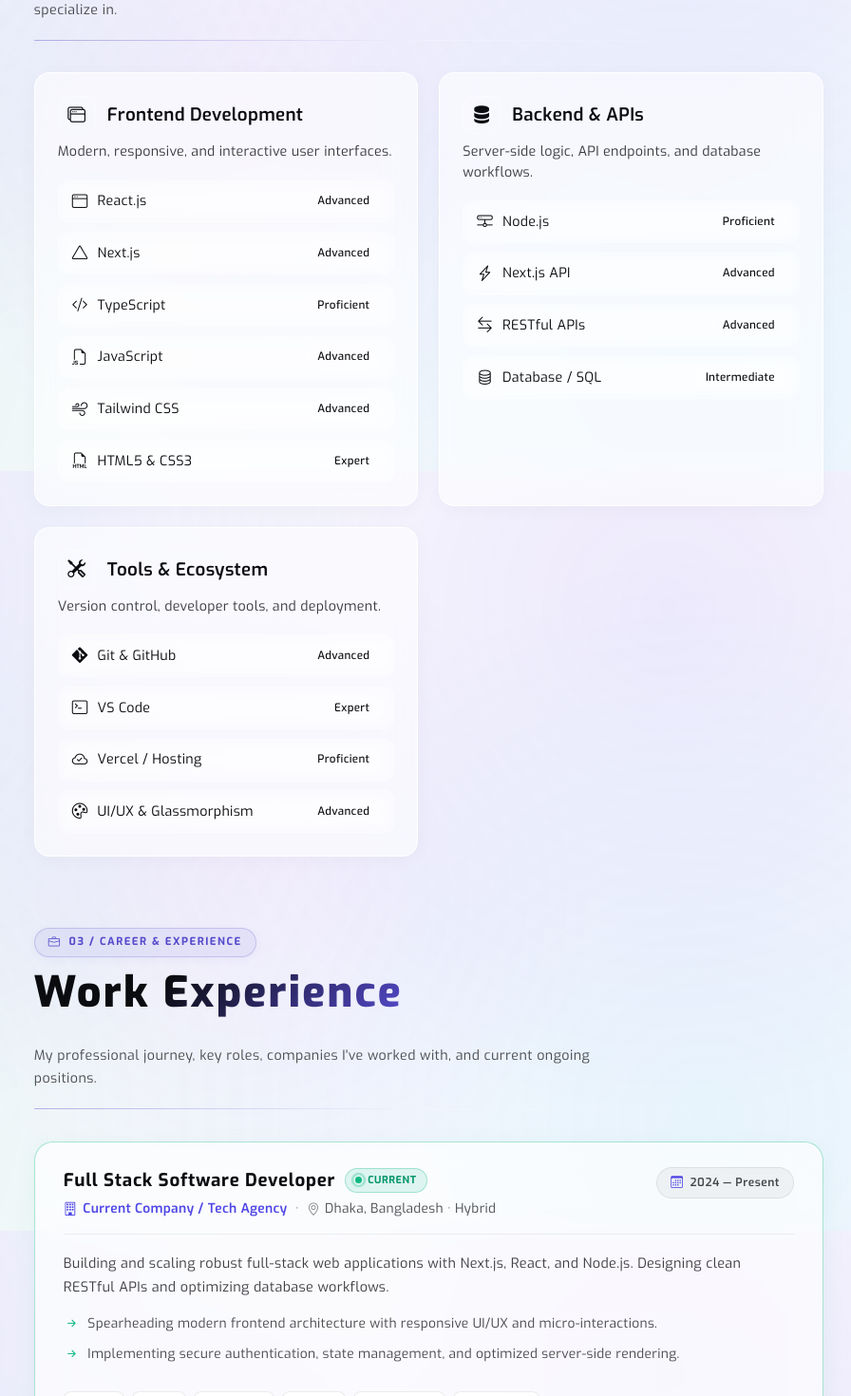
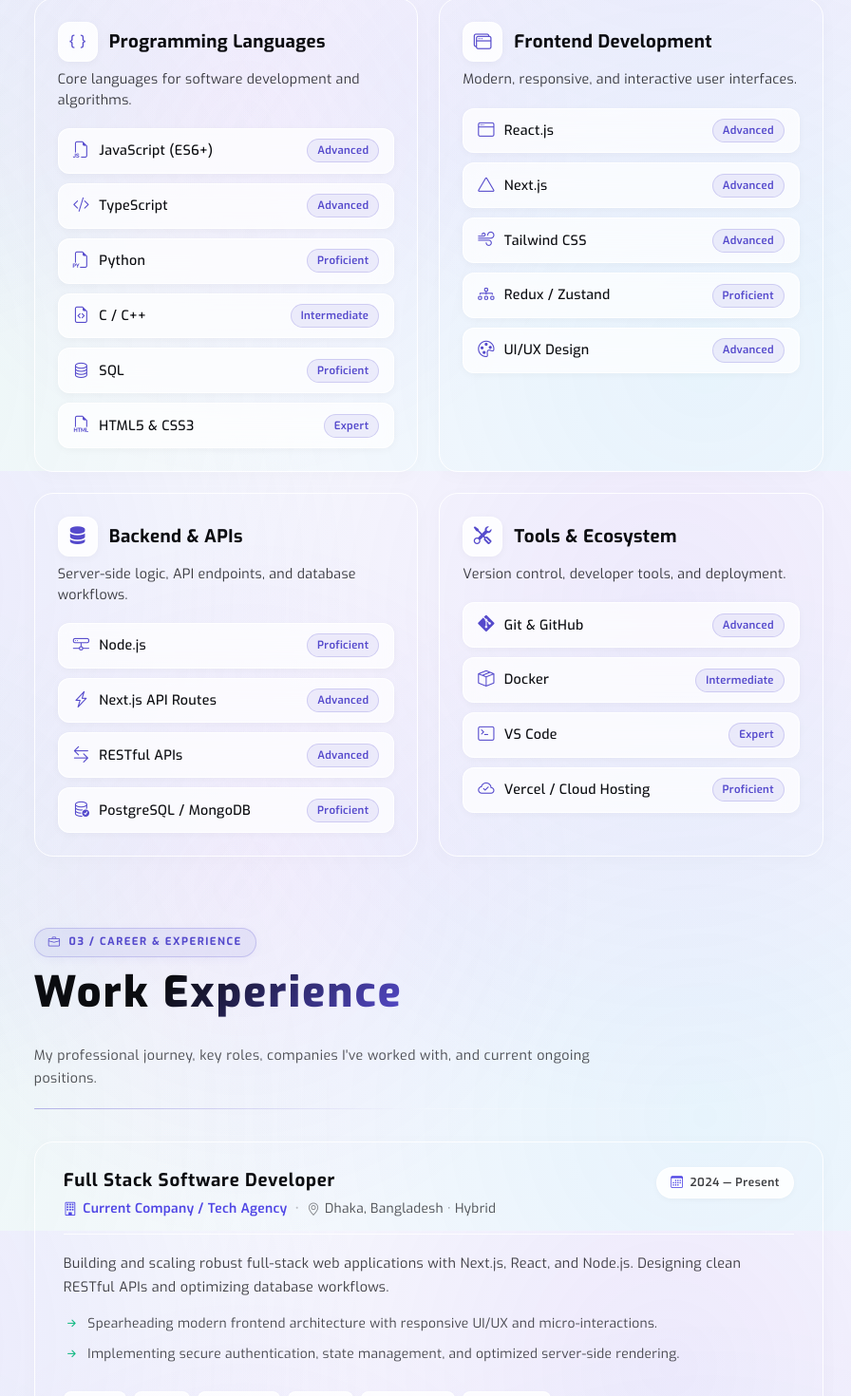
Before and after one commit to mehedienf/mehedienf.github.io, a Next.js app: page / in a window 1280 px wide. Shown: the part 1904-3374 px from the top of the page at 95% size, without its empty margins (384-1280 px from the left). Built offline with nearby package versions, Linux system fonts and the light colour scheme; a web font is replaced by a local one.

Commit message:
refactor

```diff
--- a/src/app/globals.css
+++ b/src/app/globals.css
@@ -854,25 +854,21 @@
   gap: 32px;
   width: 100%;
   box-sizing: border-box;
-  background: rgba(255, 255, 255, 0.58);
-  border: 1px solid rgba(255, 255, 255, 0.85);
-  border-radius: 22px;
-  padding: 24px 28px;
-  backdrop-filter: blur(16px);
-  -webkit-backdrop-filter: blur(16px);
-  box-shadow: 0 4px 24px rgba(11, 12, 16, 0.035);
-  transition:
-    transform 0.3s cubic-bezier(0.16, 1, 0.3, 1),
-    background 0.3s ease,
-    box-shadow 0.3s ease,
-    border-color 0.3s ease;
+  background: transparent !important;
+  border: none !important;
+  border-radius: 0;
+  padding: 12px 0;
+  backdrop-filter: none !important;
+  -webkit-backdrop-filter: none !important;
+  box-shadow: none !important;
+  transition: transform 0.3s cubic-bezier(0.16, 1, 0.3, 1);
 }
 
 .project-card:hover {
-  transform: translateY(-4px);
-  background: rgba(255, 255, 255, 0.88);
-  box-shadow: 0 12px 36px rgba(85, 74, 204, 0.08);
-  border-color: rgba(85, 74, 204, 0.3);
+  transform: translateY(-3px);
+  background: transparent !important;
+  box-shadow: none !important;
+  border-color: transparent !important;
 }
 
 /* Left side App / Custom Logo Box */
@@ -1023,34 +1019,27 @@
 }
 
 .experience-card {
-  background: rgba(255, 255, 255, 0.65);
-  border: 1px solid rgba(255, 255, 255, 0.9);
+  background: transparent;
+  border: 1.5px solid rgba(255, 255, 255, 0.9);
   border-radius: 20px;
   padding: 1.75rem 2rem;
-  backdrop-filter: blur(16px);
-  -webkit-backdrop-filter: blur(16px);
-  box-shadow: 0 4px 20px rgba(11, 12, 16, 0.04);
-  transition: all 0.3s cubic-bezier(0.16, 1, 0.3, 1);
+  backdrop-filter: none;
+  -webkit-backdrop-filter: none;
+  box-shadow: 0 4px 20px rgba(11, 12, 16, 0.025);
+  transition:
+    transform 0.3s cubic-bezier(0.16, 1, 0.3, 1),
+    border-color 0.3s ease,
+    box-shadow 0.3s ease;
   position: relative;
   width: 100%;
   box-sizing: border-box;
 }
 
 .experience-card:hover {
-  transform: translateY(-3px);
-  background: rgba(255, 255, 255, 0.85);
-  border-color: rgba(79, 70, 229, 0.35);
-  box-shadow: 0 10px 30px rgba(11, 12, 16, 0.08);
-}
-
-.experience-card-current {
-  border-color: rgba(16, 185, 129, 0.35);
-  box-shadow: 0 6px 24px rgba(16, 185, 129, 0.07);
-}
-
-.experience-card-current:hover {
-  border-color: rgba(16, 185, 129, 0.55);
-  box-shadow: 0 10px 32px rgba(16, 185, 129, 0.12);
+  transform: translateY(-4px);
+  background: transparent;
+  border-color: rgba(255, 255, 255, 1);
+  box-shadow: 0 8px 28px rgba(85, 74, 204, 0.08);
 }
 
 .experience-card-header {
@@ -1061,7 +1050,7 @@
   gap: 1rem;
   margin-bottom: 1.15rem;
   padding-bottom: 1rem;
-  border-bottom: 1px solid rgba(11, 12, 16, 0.06);
+  border-bottom: 1px solid rgba(255, 255, 255, 0.8);
 }
 
 .experience-role-row {
@@ -1080,43 +1069,6 @@
   margin: 0;
 }
 
-.experience-current-badge {
-  display: inline-flex;
-  align-items: center;
-  gap: 6px;
-  padding: 4px 10px;
-  border-radius: 9999px;
-  background: rgba(16, 185, 129, 0.12);
-  color: #059669;
-  font-family: var(--heading-font-family);
-  font-size: 0.72rem;
-  font-weight: 700;
-  letter-spacing: 0.05em;
-  text-transform: uppercase;
-  border: 1px solid rgba(16, 185, 129, 0.3);
-}
-
-.experience-pulse-dot {
-  width: 7px;
-  height: 7px;
-  border-radius: 50%;
-  background-color: #10b981;
-  position: relative;
-  display: inline-block;
-}
-
-.experience-pulse-dot::after {
-  content: "";
-  position: absolute;
-  top: -3px;
-  left: -3px;
-  right: -3px;
-  bottom: -3px;
-  border-radius: 50%;
-  border: 2px solid rgba(16, 185, 129, 0.5);
-  animation: heroPulse 2s cubic-bezier(0.4, 0, 0.6, 1) infinite;
-}
-
 .experience-company-meta {
   display: flex;
   align-items: center;
@@ -1160,13 +1112,14 @@
   gap: 7px;
   padding: 6px 14px;
   border-radius: 20px;
-  background: rgba(11, 12, 16, 0.04);
+  background: rgba(255, 255, 255, 0.85);
   font-family: var(--heading-font-family);
   font-size: 0.8rem;
   font-weight: 600;
   letter-spacing: 0.04em;
-  color: rgba(11, 12, 16, 0.75);
-  border: 1px solid rgba(11, 12, 16, 0.08);
+  color: rgba(11, 12, 16, 0.8);
+  border: 1px solid rgba(255, 255, 255, 0.95);
+  box-shadow: 0 2px 6px rgba(11, 12, 16, 0.03);
 }
 
 .experience-period-badge i {
@@ -1216,16 +1169,16 @@
 
 .experience-tech-tag {
   display: inline-block;
-  padding: 4px 12px;
+  padding: 5px 13px;
   border-radius: 8px;
-  background: rgba(255, 255, 255, 0.85);
-  border: 1px solid rgba(11, 12, 16, 0.08);
+  background: rgba(255, 255, 255, 0.82);
+  border: 1px solid rgba(255, 255, 255, 0.95);
   font-family: var(--heading-font-family);
   font-size: 0.76rem;
   font-weight: 600;
   letter-spacing: 0.03em;
-  color: rgba(11, 12, 16, 0.8);
-  box-shadow: 0 1px 3px rgba(11, 12, 16, 0.02);
+  color: rgba(11, 12, 16, 0.82);
+  box-shadow: 0 2px 6px rgba(11, 12, 16, 0.03);
 }
 
 /* About Section & Skills */
@@ -1290,27 +1243,24 @@
 }
 
 .skill-category-card {
-  background: rgba(255, 255, 255, 0.58);
-  border: 1px solid rgba(255, 255, 255, 0.85);
-  border-radius: 16px;
+  background: transparent;
+  border: 1.5px solid rgba(255, 255, 255, 0.9);
+  border-radius: 20px;
   padding: 24px;
-  backdrop-filter: blur(16px);
-  -webkit-backdrop-filter: blur(16px);
-  box-shadow: 0 4px 20px rgba(11, 12, 16, 0.03);
+  box-sizing: border-box;
+  box-shadow: 0 4px 20px rgba(11, 12, 16, 0.025);
   transition:
-    transform 0.3s ease,
-    background 0.3s ease,
-    box-shadow 0.3s ease,
-    border-color 0.3s ease;
+    transform 0.3s cubic-bezier(0.16, 1, 0.3, 1),
+    border-color 0.3s ease,
+    box-shadow 0.3s ease;
   display: flex;
   flex-direction: column;
 }
 
 .skill-category-card:hover {
-  transform: translateY(-5px);
-  background: rgba(255, 255, 255, 0.88);
-  box-shadow: 0 12px 32px rgba(85, 74, 204, 0.08);
-  border-color: rgba(85, 74, 204, 0.3);
+  transform: translateY(-4px);
+  border-color: rgba(255, 255, 255, 1);
+  box-shadow: 0 8px 28px rgba(85, 74, 204, 0.08);
 }
 
 .skill-category-header {
@@ -1321,28 +1271,31 @@
 }
 
 .skill-category-icon {
-  width: 40px;
-  height: 40px;
+  width: 42px;
+  height: 42px;
   border-radius: 12px;
-  background: rgba(255, 255, 255, 0.08);
-  border: 1px solid rgba(255, 255, 255, 0.3);
+  background: rgba(255, 255, 255, 0.85);
+  border: 1px solid rgba(255, 255, 255, 0.95);
+  box-shadow: 0 2px 8px rgba(11, 12, 16, 0.04);
   display: flex;
   align-items: center;
   justify-content: center;
   font-size: 1.25rem;
-  color: var(--primary-color);
+  color: #554acc;
 }
 
 .skill-category-title {
   font-family: var(--font-family);
   font-size: 1.25rem;
-  font-weight: 600;
+  font-weight: 700;
   margin: 0;
   color: var(--primary-color);
+  letter-spacing: 0.02em;
 }
 
 .skill-category-desc {
   font-size: 0.95rem;
+  color: var(--primary-color);
   opacity: 0.8;
   margin: 0 0 1.25rem 0;
   line-height: 1.5;
@@ -1359,18 +1312,20 @@
   display: flex;
   align-items: center;
   justify-content: space-between;
-  padding: 9px 14px;
+  padding: 10px 15px;
   border-radius: 12px;
-  background: rgba(255, 255, 255, 0.04);
-  border: 1px solid rgba(255, 255, 255, 0.18);
-  backdrop-filter: blur(8px);
-  -webkit-backdrop-filter: blur(8px);
-  transition: all 0.25s ease;
+  background: rgba(255, 255, 255, 0.72);
+  border: 1px solid rgba(255, 255, 255, 0.95);
+  backdrop-filter: blur(12px);
+  -webkit-backdrop-filter: blur(12px);
+  box-shadow: 0 2px 8px rgba(11, 12, 16, 0.035);
+  transition: all 0.25s cubic-bezier(0.16, 1, 0.3, 1);
 }
 
 .skill-badge-item:hover {
-  background: rgba(255, 255, 255, 0.12);
-  border-color: rgba(255, 255, 255, 0.4);
+  background: rgba(255, 255, 255, 0.95);
+  border-color: rgba(85, 74, 204, 0.35);
+  box-shadow: 0 4px 14px rgba(85, 74, 204, 0.08);
   transform: translateX(4px);
 }
 
@@ -1379,22 +1334,24 @@
   align-items: center;
   gap: 10px;
   font-size: 0.95rem;
+  font-weight: 500;
   color: var(--primary-color);
 }
 
 .skill-badge-info i {
-  font-size: 1.1rem;
+  font-size: 1.15rem;
+  color: #554acc;
 }
 
 .skill-badge-level {
-  font-size: 0.78rem;
-  padding: 2px 10px;
+  font-size: 0.76rem;
+  padding: 3px 10px;
   border-radius: 20px;
-  background: rgba(255, 255, 255, 0.1);
-  border: 1px solid rgba(255, 255, 255, 0.3);
-  color: var(--primary-color);
+  background: rgba(85, 74, 204, 0.09);
+  border: 1px solid rgba(85, 74, 204, 0.2);
+  color: #554acc;
   font-family: var(--font-family);
-  font-weight: 500;
+  font-weight: 600;
   letter-spacing: 0.3px;
 }
 
@@ -1405,13 +1362,13 @@
 }
 
 .contact-action-card {
-  background: rgba(255, 255, 255, 0.58);
-  border: 1px solid rgba(255, 255, 255, 0.85);
-  border-radius: 20px;
-  padding: 32px 30px;
-  backdrop-filter: blur(16px);
-  -webkit-backdrop-filter: blur(16px);
-  box-shadow: 0 4px 20px rgba(11, 12, 16, 0.03);
+  background: transparent !important;
+  border: none !important;
+  border-radius: 0;
+  padding: 0;
+  backdrop-filter: none !important;
+  -webkit-backdrop-filter: none !important;
+  box-shadow: none !important;
   text-align: left;
   width: 100%;
   box-sizing: border-box;
@@ -1433,14 +1390,14 @@
 .contact-btn {
   padding: 13px 26px;
   font-size: 1rem;
-  background: rgba(255, 255, 255, 0.06);
-  border: 1px solid rgba(255, 255, 255, 0.4);
+  background: rgba(255, 255, 255, 0.82);
+  border: 1.5px solid rgba(255, 255, 255, 0.95);
   border-radius: 30px;
   backdrop-filter: blur(12px);
   -webkit-backdrop-filter: blur(12px);
   color: var(--primary-color);
   cursor: pointer;
-  transition: all 0.3s ease;
+  transition: all 0.3s cubic-bezier(0.16, 1, 0.3, 1);
   display: inline-flex;
   align-items: center;
   gap: 10px;
@@ -1450,10 +1407,15 @@
 }
 
 .contact-btn:hover {
-  background: rgba(255, 255, 255, 0.16);
-  border-color: rgba(107, 84, 235, 0.6);
+  background: var(--primary-color);
+  color: #ffffff;
+  border-color: var(--primary-color);
   transform: translateY(-3px);
-  box-shadow: 0 8px 22px rgba(85, 74, 204, 0.12);
+  box-shadow: 0 8px 24px rgba(11, 12, 16, 0.18);
+}
+
+.contact-btn:hover i {
+  color: #3dfd12;
 }
 
 .social-links {
@@ -1473,21 +1435,22 @@
   align-items: center;
   justify-content: center;
   border-radius: 50%;
-  background: rgba(255, 255, 255, 0.05);
-  border: 1px solid rgba(255, 255, 255, 0.3);
+  background: rgba(255, 255, 255, 0.82);
+  border: 1px solid rgba(255, 255, 255, 0.95);
   backdrop-filter: blur(12px);
   -webkit-backdrop-filter: blur(12px);
   font-size: 1.3rem;
   text-decoration: none;
-  transition: all 0.25s ease;
+  box-shadow: 0 2px 10px rgba(11, 12, 16, 0.04);
+  transition: all 0.25s cubic-bezier(0.16, 1, 0.3, 1);
 }
 
 .social-links a:hover {
   transform: translateY(-4px) scale(1.1);
-  background: rgba(255, 255, 255, 0.2);
-  border-color: rgba(255, 255, 255, 0.6);
-  color: var(--primary-color);
-  box-shadow: 0 8px 24px rgba(11, 12, 16, 0.08);
+  background: var(--primary-color);
+  border-color: var(--primary-color);
+  color: #ffffff;
+  box-shadow: 0 8px 24px rgba(11, 12, 16, 0.18);
 }
 
 /* Footer Section */
@@ -1806,7 +1769,7 @@
     flex-direction: column;
     align-items: stretch;
     gap: 18px;
-    padding: 20px;
+    padding: 10px 0;
   }
 
   .project-card-logo {
--- a/src/components/Experience.tsx
+++ b/src/components/Experience.tsx
@@ -17,29 +17,13 @@
 
       <div className="experience-timeline">
         {portfolioData.experiences.map((exp, idx) => (
-          <div
-            className={`experience-card ${exp.isCurrent ? "experience-card-current" : ""}`}
-            key={idx}
-          >
-            {/* Timeline Line Connector */}
-            <div className="experience-timeline-dot">
-              <span
-                className={`exp-dot ${exp.isCurrent ? "exp-dot-active" : ""}`}
-              ></span>
-            </div>
-
+          <div className="experience-card" key={idx}>
             <div className="experience-content-box">
               {/* Header: Role, Company, Period */}
               <div className="experience-card-header">
                 <div>
                   <div className="experience-role-row">
                     <h3 className="experience-role">{exp.role}</h3>
-                    {exp.isCurrent && (
-                      <span className="experience-current-badge">
-                        <span className="experience-pulse-dot"></span>
-                        Current
-                      </span>
-                    )}
                   </div>
                   <div className="experience-company-meta">
                     <span className="experience-company">
--- a/src/data/portfolio.ts
+++ b/src/data/portfolio.ts
@@ -13,16 +13,40 @@
       "I am a passionate developer with a love for creating beautiful and functional web applications. I enjoy turning complex problems into simple, beautiful, and intuitive designs. When I'm not coding, you'll find me exploring new technologies and learning new skills.",
     skillsCategories: [
       {
+        title: "Programming Languages",
+        icon: "bi-braces",
+        description: "Core languages for software development and algorithms.",
+        skills: [
+          {
+            name: "JavaScript (ES6+)",
+            level: "Advanced",
+            icon: "bi-filetype-js",
+          },
+          { name: "TypeScript", level: "Advanced", icon: "bi-code-slash" },
+          { name: "Python", level: "Proficient", icon: "bi-filetype-py" },
+          {
+            name: "C / C++",
+            level: "Intermediate",
+            icon: "bi-file-earmark-code",
+          },
+          { name: "SQL", level: "Proficient", icon: "bi-database" },
+          { name: "HTML5 & CSS3", level: "Expert", icon: "bi-filetype-html" },
+        ],
+      },
+      {
         title: "Frontend Development",
         icon: "bi-window-stack",
         description: "Modern, responsive, and interactive user interfaces.",
         skills: [
           { name: "React.js", level: "Advanced", icon: "bi-window" },
           { name: "Next.js", level: "Advanced", icon: "bi-triangle" },
-          { name: "TypeScript", level: "Proficient", icon: "bi-code-slash" },
-          { name: "JavaScript", level: "Advanced", icon: "bi-filetype-js" },
           { name: "Tailwind CSS", level: "Advanced", icon: "bi-wind" },
-          { name: "HTML5 & CSS3", level: "Expert", icon: "bi-filetype-html" },
+          {
+            name: "Redux / Zustand",
+            level: "Proficient",
+            icon: "bi-diagram-3",
+          },
+          { name: "UI/UX Design", level: "Advanced", icon: "bi-palette" },
         ],
       },
       {
@@ -33,7 +57,7 @@
         skills: [
           { name: "Node.js", level: "Proficient", icon: "bi-hdd-network" },
           {
-            name: "Next.js API",
+            name: "Next.js API Routes",
             level: "Advanced",
             icon: "bi-lightning-charge",
           },
@@ -43,9 +67,9 @@
             icon: "bi-arrow-left-right",
           },
           {
-            name: "Database / SQL",
-            level: "Intermediate",
-            icon: "bi-database",
+            name: "PostgreSQL / MongoDB",
+            level: "Proficient",
+            icon: "bi-database-check",
           },
         ],
       },
@@ -55,16 +79,12 @@
         description: "Version control, developer tools, and deployment.",
         skills: [
           { name: "Git & GitHub", level: "Advanced", icon: "bi-git" },
+          { name: "Docker", level: "Intermediate", icon: "bi-box-seam" },
           { name: "VS Code", level: "Expert", icon: "bi-terminal" },
           {
-            name: "Vercel / Hosting",
+            name: "Vercel / Cloud Hosting",
             level: "Proficient",
             icon: "bi-cloud-check",
-          },
-          {
-            name: "UI/UX & Glassmorphism",
-            level: "Advanced",
-            icon: "bi-palette",
           },
         ],
       },
```
